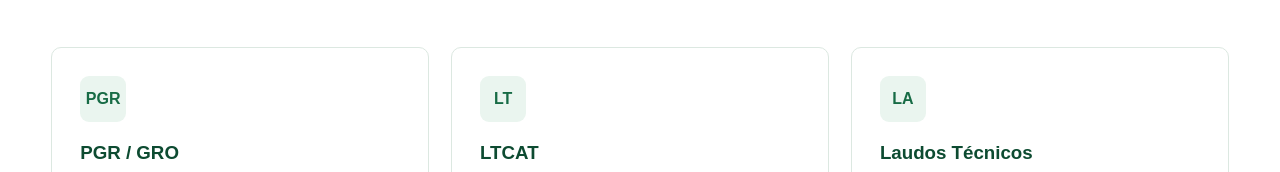
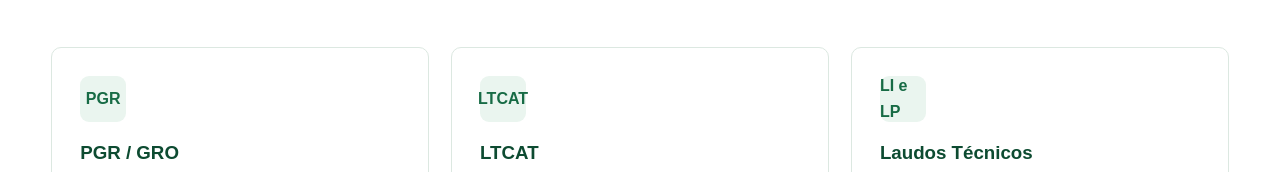
Before and after one commit to gscomercialsst/gs-consultoria-site, a plain HTML site: page index.html in a window 1280 px wide. Shown: the part 2329-2501 px from the top of the page. Drawn offline with Linux system fonts and the light colour scheme.

Commit message:
Update service icons and titles in index.html

```diff
--- a/index.html
+++ b/index.html
@@ -874,7 +874,7 @@
             <div class="service">
 
                 <div class="service-icon">
-                    LT
+                    LTCAT
                 </div>
 
                 <h3>
@@ -902,7 +902,7 @@
             <div class="service">
 
                 <div class="service-icon">
-                    LA
+                    LI e LP
                 </div>
 
                 <h3>
@@ -922,7 +922,6 @@
                 </a>
 
             </div>
-
 
             <!-- AET -->
 
```
